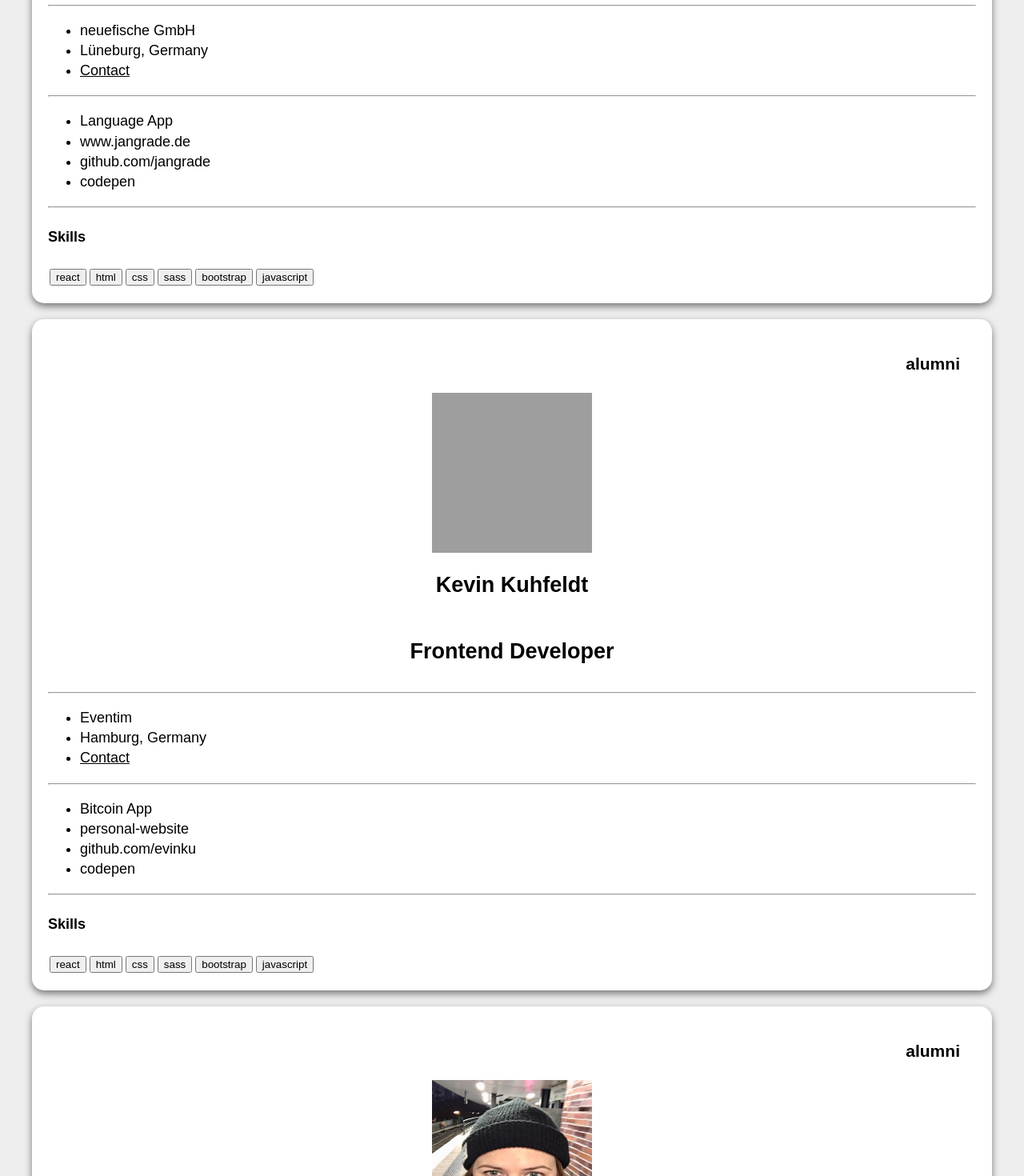
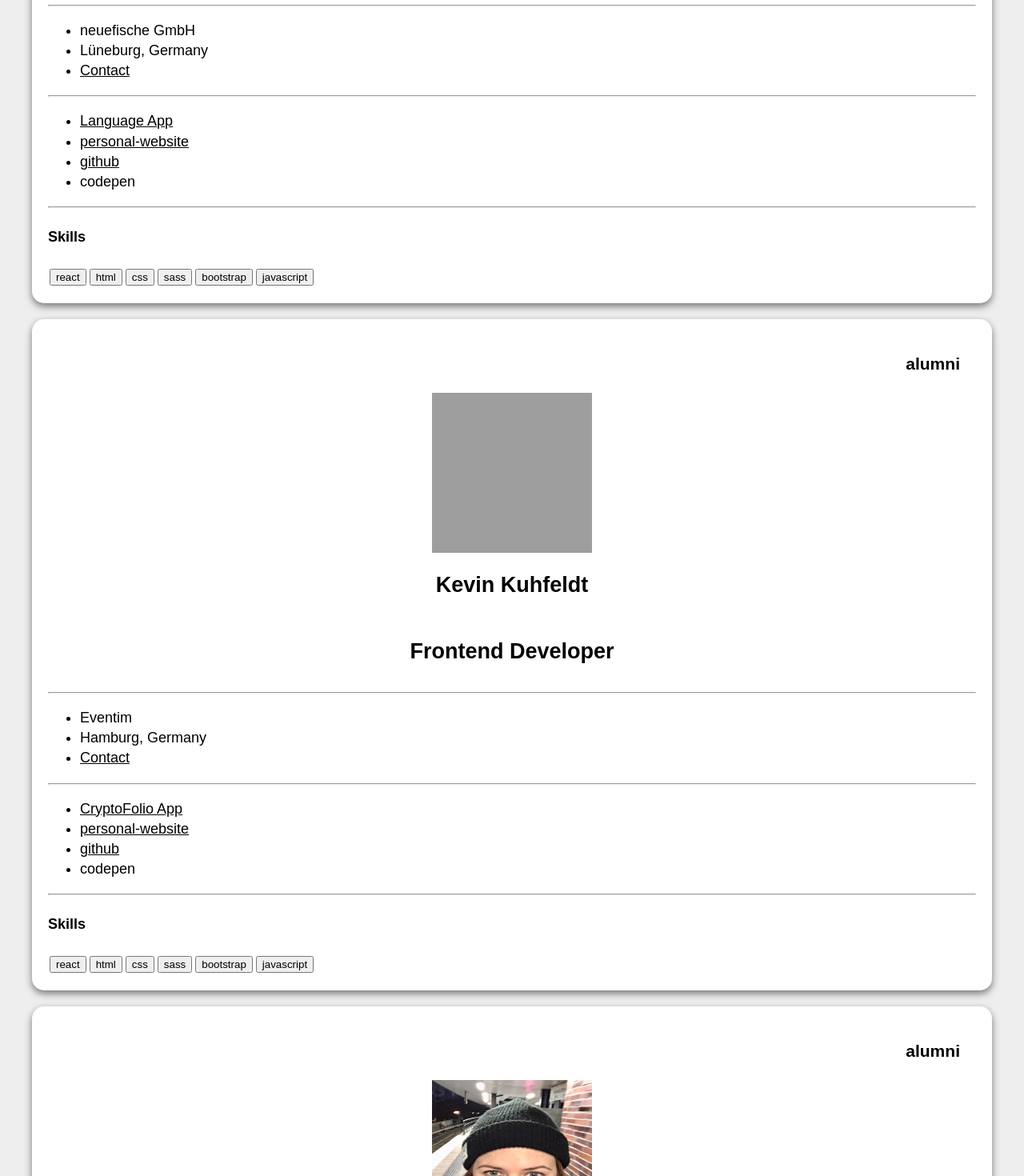
Before and after one commit to evabrinkmann/capstone-project, a React (Create React App) app: page / in a window 1280 px wide. Shown: the part 500-1970 px from the top of the page at 80% size. Built offline with nearby package versions, Linux system fonts and the light colour scheme; grey boxes are pictures that could not be loaded.

Commit message:
Add links to external urls

```diff
--- a/src/App.js
+++ b/src/App.js
@@ -4,6 +4,7 @@ import styled from 'styled-components'
 import userData from './userData'
 
 export default function App() {
+  userData.map(user => console.log(user.personalWebsite))
   return (
     <>
       {userData.map(user => (
@@ -19,14 +20,32 @@ export default function App() {
             <li>{user.company}</li>
             <li>{user.country}</li>
             <li>
-              <a href={`mailto:${user.email}`}>Contact</a>
+              <a href={`mailto:${user.email}`} rel="noopener">
+                Contact
+              </a>
             </li>
           </ul>
           <hr />
           <ul>
-            <li>{user.capstoneProject}</li>
-            <li>{user.personalWebsite}</li>
-            <li>{user.github}</li>
+            <li>
+              <a target="_blank" href={`${user.capstoneLink}`} rel="noopener">
+                {user.capstoneName}
+              </a>
+            </li>
+            <li>
+              <a
+                target="_blank"
+                href={`${user.personalWebsite}`}
+                rel="noopener"
+              >
+                personal-website
+              </a>
+            </li>
+            <li>
+              <a target="_blank" href={`${user.github}`} rel="noopener">
+                github
+              </a>
+            </li>
             <li>{user.codepen}</li>
           </ul>
           <hr />
--- a/src/userData.js
+++ b/src/userData.js
@@ -8,9 +8,10 @@ const userData = [
     company: 'neuefische GmbH',
     country: 'Lüneburg, Germany',
     email: 'hello@jangrade.de,',
-    capstoneProject: 'Language App',
-    personalWebsite: 'www.jangrade.de',
-    github: 'github.com/jangrade',
+    capstoneName: 'Language App',
+    capstoneLink: 'https://github.com/jangrade',
+    personalWebsite: 'https://jangrade.de',
+    github: 'https://github.com/jangrade',
     codepen: 'codepen',
     skills: ['react', 'html', 'css', 'sass', 'bootstrap', 'javascript'],
   },
@@ -23,9 +24,10 @@ const userData = [
     company: 'Eventim',
     country: 'Hamburg, Germany',
     email: 'kevin.kuhfeldt@gmx.de',
-    capstoneProject: 'Bitcoin App',
-    personalWebsite: 'personal-website',
-    github: 'github.com/evinku',
+    capstoneName: 'CryptoFolio App',
+    capstoneLink: 'https://github.com/evinku/cryptofolio',
+    personalWebsite: 'https://github.com/evinku/personal-website',
+    github: 'https://github.com/evinku',
     codepen: 'codepen',
     skills: ['react', 'html', 'css', 'sass', 'bootstrap', 'javascript'],
   },
@@ -38,9 +40,10 @@ const userData = [
     company: 'Argonauten GmbH',
     country: 'Hamburg, Germany',
     email: 'natalie.fuchs@argonauten.de',
-    capstoneProject: 'Stadt, Land, Fuchs App',
-    personalWebsite: 'personal-website',
-    github: 'github',
+    capstoneName: 'Stadt, Land, Fuchs App',
+    capstoneLink: 'https://github.com/ntlfox/stadt-land-name',
+    personalWebsite: 'https://github.com/ntlfox/personal-website',
+    github: 'https://github.com/ntlfox',
     codepen: 'codepen',
     skills: ['react', 'html', 'css', 'sass', 'bootstrap', 'javascript'],
   },
@@ -53,9 +56,10 @@ const userData = [
     company: 'neuefische',
     country: 'Berlin, Germany',
     email: 'nicole.fr91@gmx.de',
-    capstoneProject: 'Vegan App',
+    capstoneName: 'Vegan App',
+    capstoneLink: 'https://github.com/nicolefrydrych/capstone-project',
     personalWebsite: 'personal-website',
-    github: 'github.com/nicolefrydrych',
+    github: 'https://github.com/nicolefrydrych',
     codepen: 'codepen',
     skills: ['react', 'html', 'css', 'sass', 'bootstrap', 'javascript'],
   },
```
